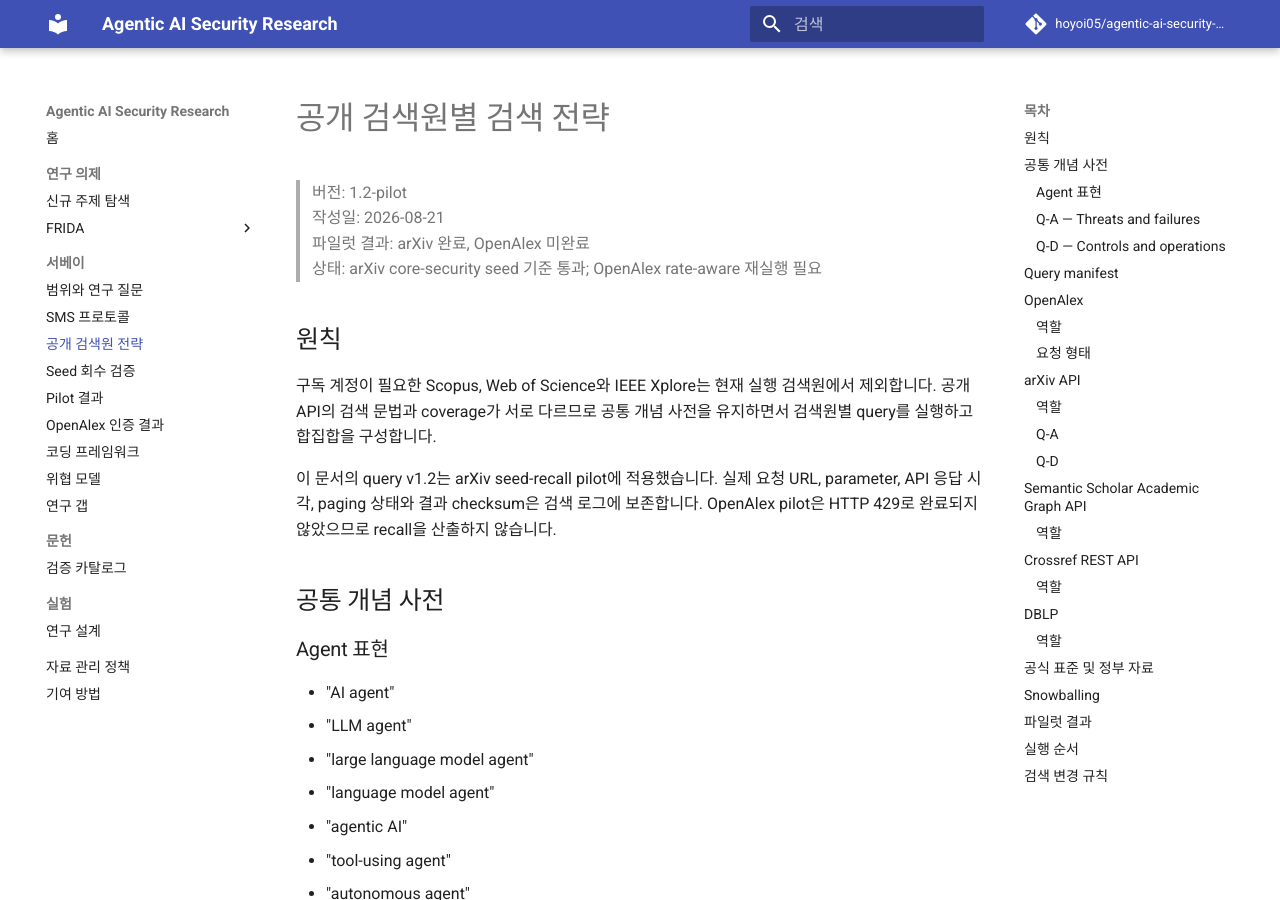
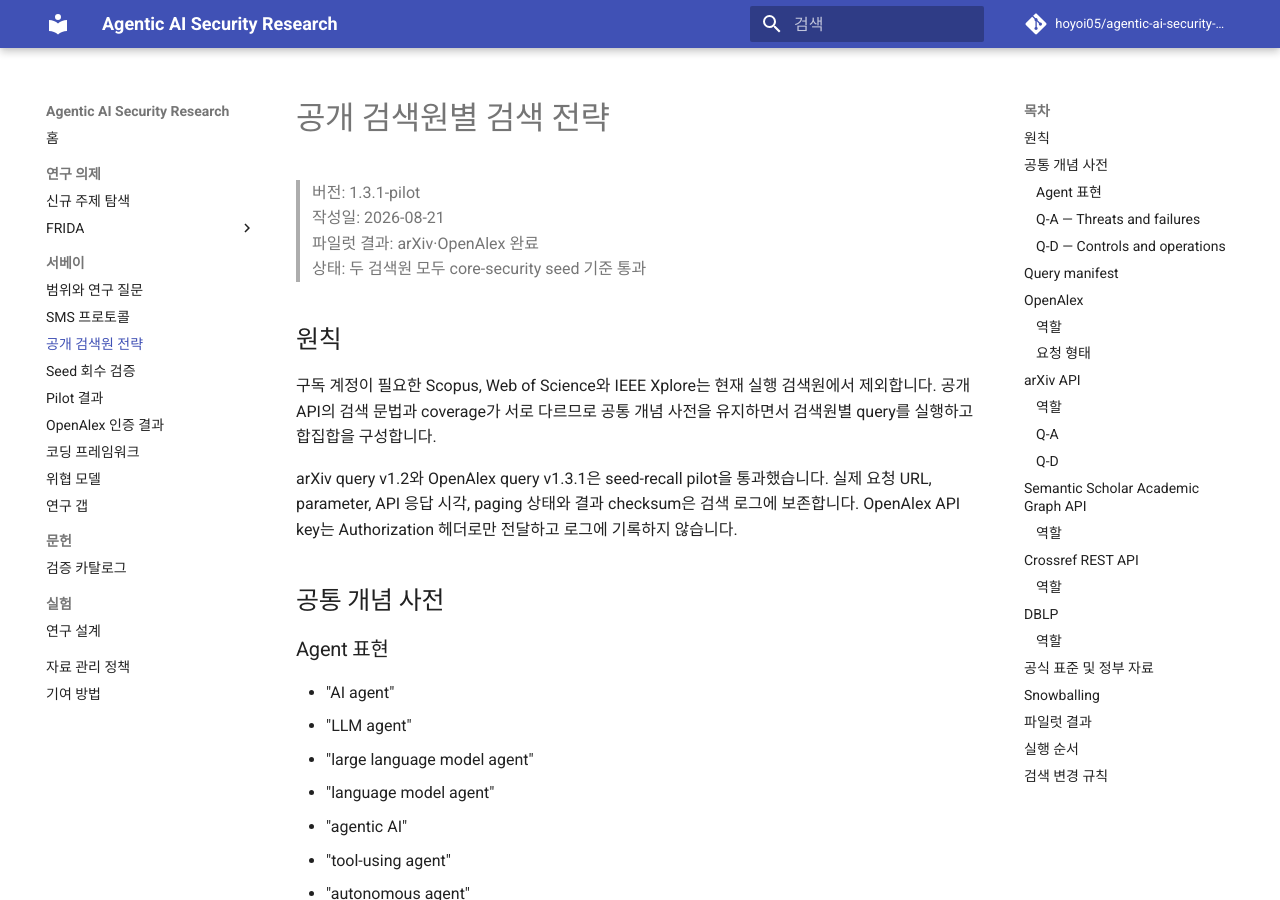
Before and after one commit to hoyoi05/agentic-ai-security-research, an MkDocs documentation site: the page built from docs/survey/search-strategy.md, in a window 1280 px wide and 900 px high. Built offline with MkDocs 1.6.1 and Material for MkDocs 9.7.7, drawn with Linux system fonts in a browser that asks for light colours; comment, search, counter and statistics services are not loaded; some of the changed text lies outside the part shown.

Commit message:
docs: freeze OpenAlex query v1.3.1 candidate

```diff
--- a/docs/survey/search-strategy.md
+++ b/docs/survey/search-strategy.md
@@ -1,15 +1,15 @@
 # 공개 검색원별 검색 전략
 
-> 버전: 1.2-pilot
+> 버전: 1.3.1-pilot
 > 작성일: 2026-08-21
-> 파일럿 결과: arXiv 완료, OpenAlex 미완료
-> 상태: arXiv core-security seed 기준 통과; OpenAlex rate-aware 재실행 필요
+> 파일럿 결과: arXiv·OpenAlex 완료
+> 상태: 두 검색원 모두 core-security seed 기준 통과
 
 ## 원칙
 
 구독 계정이 필요한 Scopus, Web of Science와 IEEE Xplore는 현재 실행 검색원에서 제외합니다. 공개 API의 검색 문법과 coverage가 서로 다르므로 공통 개념 사전을 유지하면서 검색원별 query를 실행하고 합집합을 구성합니다.
 
-이 문서의 query v1.2는 arXiv seed-recall pilot에 적용했습니다. 실제 요청 URL, parameter, API 응답 시각, paging 상태와 결과 checksum은 검색 로그에 보존합니다. OpenAlex pilot은 HTTP 429로 완료되지 않았으므로 recall을 산출하지 않습니다.
+arXiv query v1.2와 OpenAlex query v1.3.1은 seed-recall pilot을 통과했습니다. 실제 요청 URL, parameter, API 응답 시각, paging 상태와 결과 checksum은 검색 로그에 보존합니다. OpenAlex API key는 Authorization 헤더로만 전달하고 로그에 기록하지 않습니다.
 
 ## 공통 개념 사전
 
@@ -201,7 +201,9 @@
 - arXiv query v1.1: 전체 seed 14/18 회수
 - arXiv query v1.2: 전체 seed 16/18, core-security seed 16/16 회수
 - contextual seed 2편은 보안 query 회수 분모에서 제외
-- OpenAlex: 30건의 HTTP 429로 index·query 검증이 불완전하여 recall 미산출
+- OpenAlex v1.2: indexed seed 4/16 회수; 인접 검색어의 암묵적 AND 문제 확인
+- OpenAlex v1.3.1: 전체 18/18, core-security 16/16 회수
+- 최종 OpenAlex 342건과 arXiv 3건 요청 모두 HTTP 200
 - API 실패는 false가 아니라 unknown 또는 not_tested로 기록
 
 세부 결과와 재현 파일은 [공개 검색원 seed-recall pilot](pilot-results.md)을 참조합니다.
@@ -209,13 +211,13 @@
 ## 실행 순서
 
 1. seed exact-title search로 각 검색원의 index presence 확인
-2. OpenAlex 18개 manifest query를 rate-aware 방식으로 재실행
+2. OpenAlex v1.3.1 manifest query를 full retrieval에 적용
 3. arXiv Q-A와 Q-D pilot
 4. Semantic Scholar 보조 query와 citation expansion
 5. DOI·publication status를 Crossref와 DBLP에서 정규화
 6. 합집합 구성과 study-family 중복 제거
 7. 제목·초록 pilot screening
-8. seed recall과 noise를 검토하여 query v1.2 고정 또는 변경
+8. OpenAlex v1.3.1과 arXiv v1.2의 noise를 검토하고 query 고정
 9. full retrieval
 10. backward·forward snowballing
 
```
